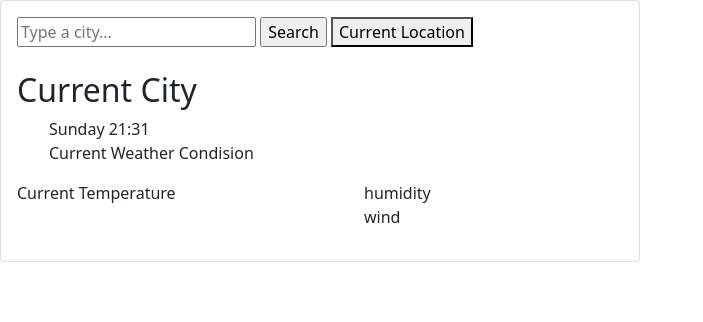
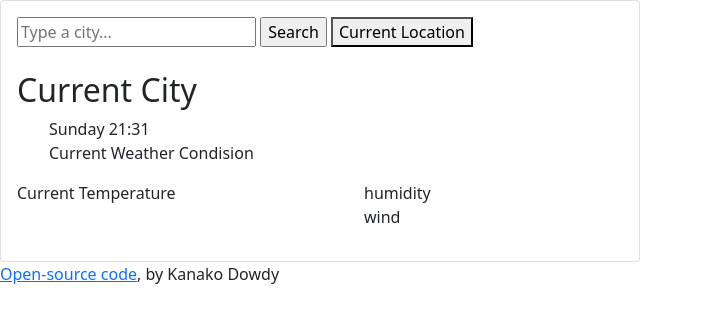
Before and after one commit to kanakodowdy/weather-app-project, a plain HTML site: page index.html in a window 1280 px wide. Shown: the whole page, without its empty margins (0-703 px from the left). Drawn offline with nearby package versions, Linux system fonts and the light colour scheme.

Commit message:
adding open source codes

```diff
--- a/index.html
+++ b/index.html
@@ -39,6 +39,13 @@
         </div>
       </div>
     </div>
+    <p>
+      <a
+        href="https://github.com/kanakodowdy/weather-app-project"
+        target="_block"
+        >Open-source code</a
+      >, by Kanako Dowdy
+    </p>
     <script src="app.js"></script>
   </body>
 </html>
```
